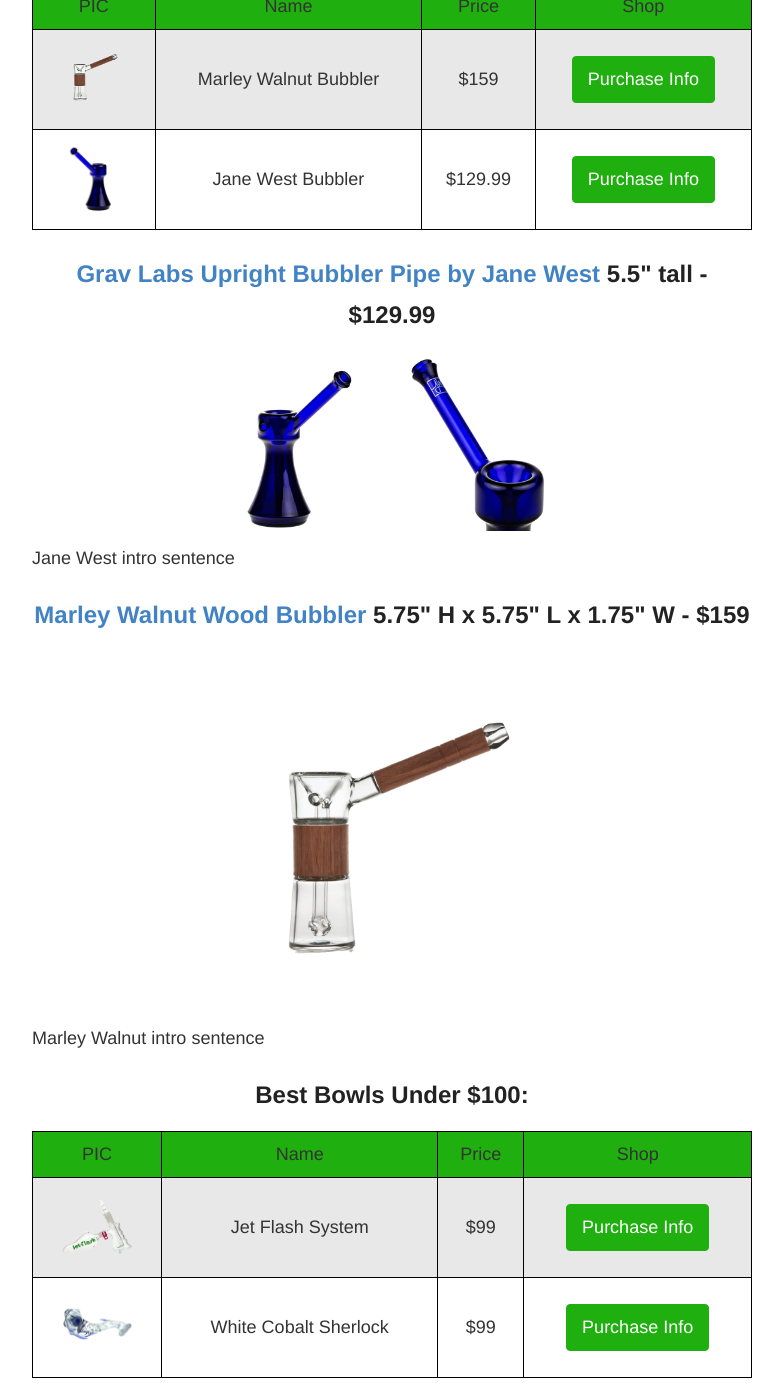
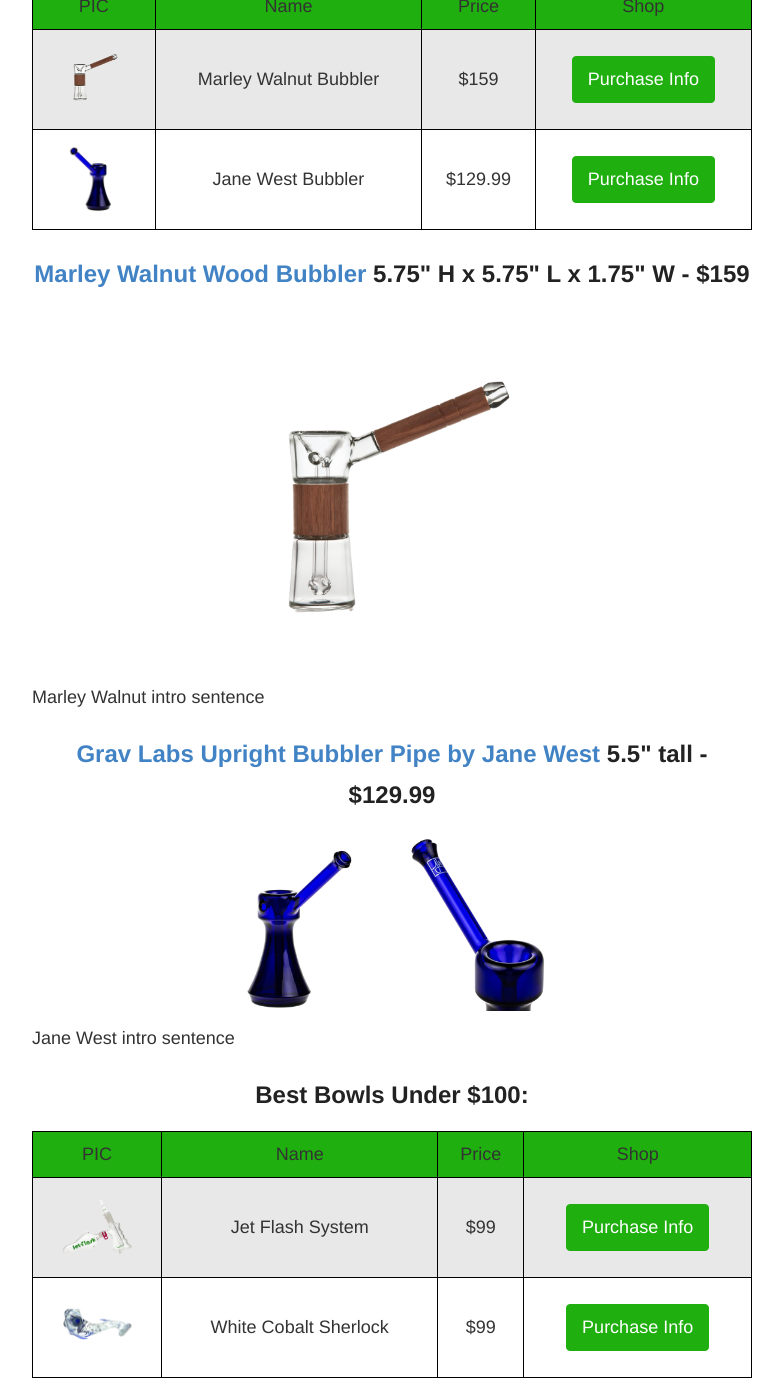
Before and after one commit to smokephisticated/smokephisticated, a Jekyll site: the page built from pages/bowls/bowls.md, in a window 1280 px wide and 1400 px high, scrolled down 1378 px. Shown: the whole window, without its empty margins (248-1031 px from the left). Built offline with Jekyll 4.4.1, drawn with Linux system fonts in a browser that asks for light colours; some of the changed lines change nothing that is shown.

Commit message:
product placement switch

```diff
--- a/pages/bowls/bowls.md
+++ b/pages/bowls/bowls.md
@@ -61,18 +61,17 @@
 	</tr>
 </table>
 
-<h2 class="heading-center"><a target="_blank" href="https://www.dopeboo.com/products/grav-labs-jane-west-5-5-inch-upright-bubbler-pipe?variant=52674448580?aff=43">Grav Labs Upright Bubbler Pipe by Jane West</a> 5.5" tall - $129.99</h2>
-
-<a target="_blank" href="https://www.dopeboo.com/products/grav-labs-jane-west-5-5-inch-upright-bubbler-pipe?variant=52674448580?aff=43"><img alt="Grav Labs Upright Bubbler Pipe by Jane West" class="img-middle" src="/img/bowls/jane-west-collage.png" /></a>
-
-Jane West intro sentence
-
 <h2 class="heading-center"><a target="_blank" href="https://www.dopeboo.com/products/glass-and-walnut-wood-bubbler?variant=52674372612?aff=43">Marley Walnut Wood Bubbler</a> 5.75" H x 5.75" L x 1.75" W - $159</h2>
 
 <a target="_blank" href="https://www.dopeboo.com/products/glass-and-walnut-wood-bubbler?variant=52674372612?aff=43"><img alt="Marley Walnut Wood Bubbler" class="img-middle" src="/img/bowls/marley-walnut.png" /></a>
 
 Marley Walnut intro sentence
 
+<h2 class="heading-center"><a target="_blank" href="https://www.dopeboo.com/products/grav-labs-jane-west-5-5-inch-upright-bubbler-pipe?variant=52674448580?aff=43">Grav Labs Upright Bubbler Pipe by Jane West</a> 5.5" tall - $129.99</h2>
+
+<a target="_blank" href="https://www.dopeboo.com/products/grav-labs-jane-west-5-5-inch-upright-bubbler-pipe?variant=52674448580?aff=43"><img alt="Grav Labs Upright Bubbler Pipe by Jane West" class="img-middle" src="/img/bowls/jane-west-collage.png" /></a>
+
+Jane West intro sentence
 
 <h2 class="heading-center">Best Bowls Under $100:</h2>
 
@@ -131,7 +130,7 @@
 		<th>Shop</th>
 	</tr>
 	<tr>
-		<td><a target="_blank" href="https://www.originalpiecepipe.com/collections/frontpage?afmc=2f" ><img alt="Piece Pipe Collections" class="table-image" src="/img/bowls/pipe-piece-table-0.jpg"></a></td>
+		<td><a target="_blank" href="https://www.originalpiecepipe.com/collections/frontpage?afmc=2f" ><img alt="Piece Pipe Collections" class="table-image" src="/img/bowls/pipe-piecep-table-0.jpg"></a></td>
 		<td>Piece Pipe</td>
 		<td>$39.99</td>
 		<td><a class="big-button" target="_blank" href="https://www.originalpiecepipe.com/collections/frontpage/products?afmc=2f">Purchase Info</a></td>
```
